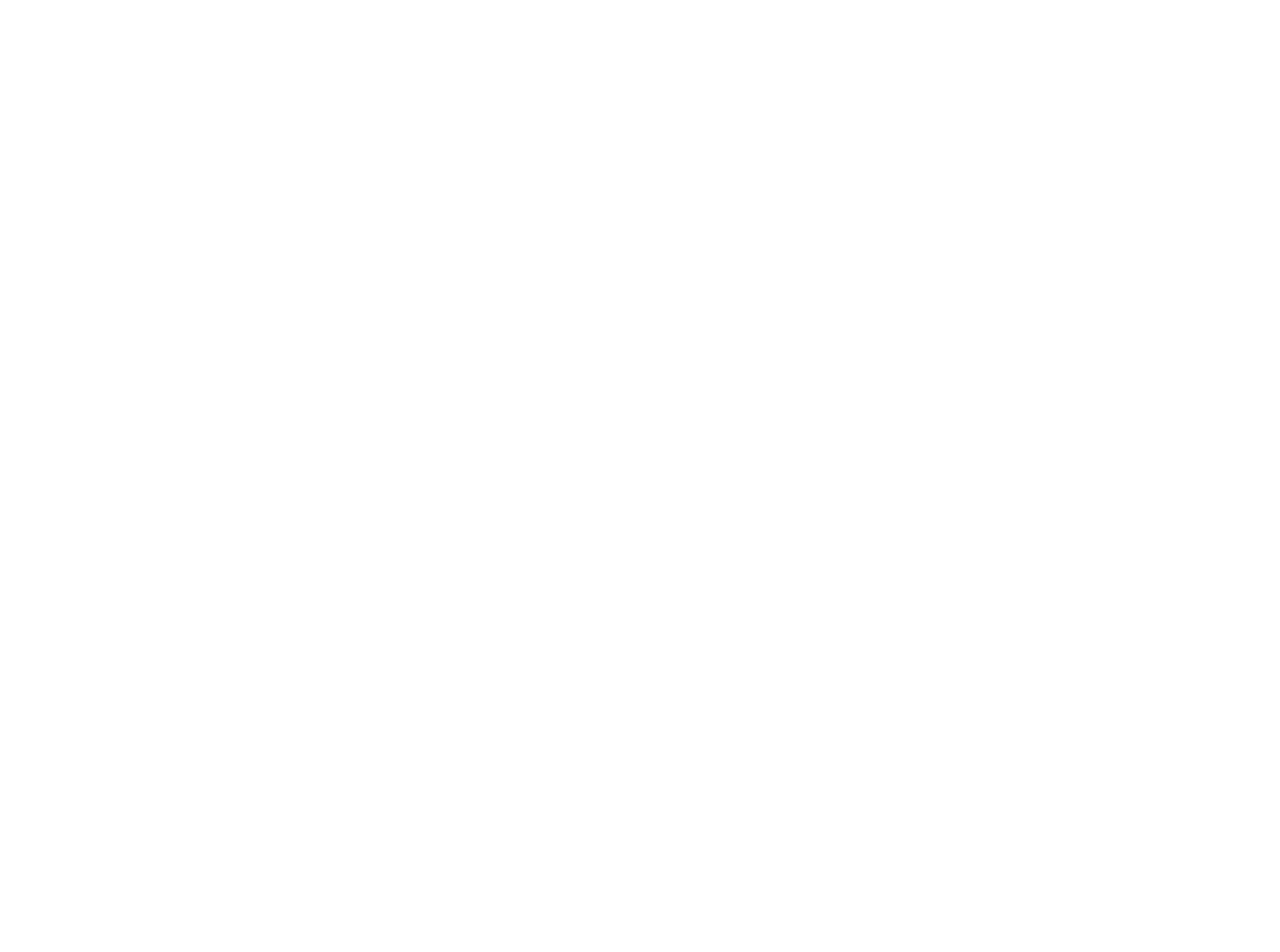
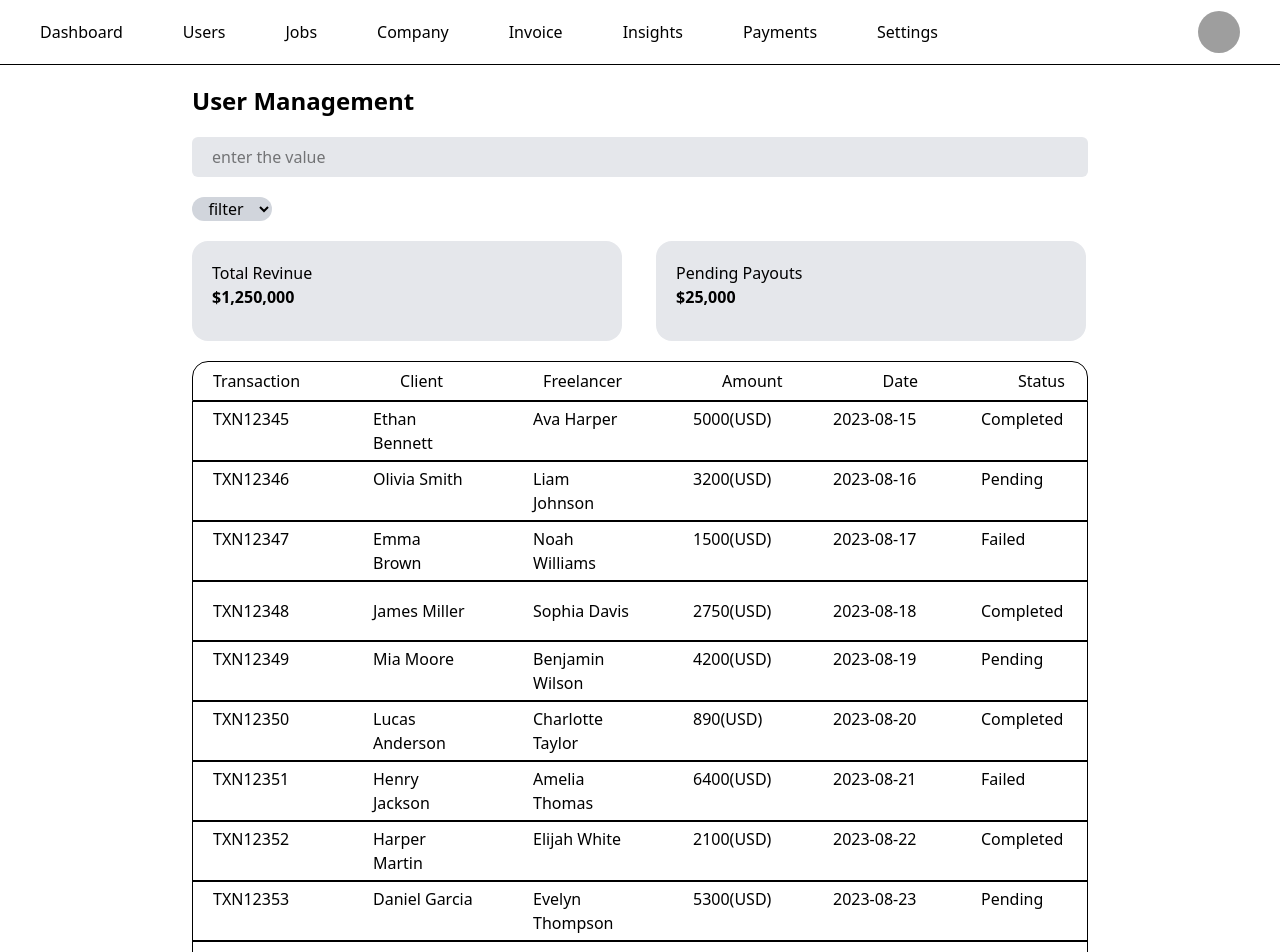
Before and after one commit to vikashkumar97983282-glitch/Talent-Talk-using-React, a React (Vite) app in the folder Talent_talk/: page /payments in a window 1280 px wide. Before the commit this address had no page. Shown: the top 952 px of the page. Before the commit the page ends 800 px from the top, so only its background shows below. Built offline with nearby package versions, Linux system fonts and the light colour scheme; grey boxes are pictures that could not be loaded; what ag-charts-community would draw is missing.

Commit message:
complete payment and history page.

```diff
--- a/Talent_talk/src/App.jsx
+++ b/Talent_talk/src/App.jsx
@@ -7,6 +7,7 @@ import Users from './users/users'
 import DashCont from './admin/dashboard/dashCont'
 import DashboardPage from './admin/dashboard/dashboardpage'
 import Job from './jobs/jobs'
+import Payments from './payments/payments'
 
 
 function App() {
@@ -21,6 +22,7 @@ function App() {
           <Route path='/dashboard' element={<Dashboard/>}/>
           <Route path='/users' element={<Users/>}/>
           <Route path='/jobs' element={<Job/>}/>
+          <Route path='/payments' element={<Payments/>}/>
         </Routes>
       </div>
     </>
--- /dev/null
+++ b/Talent_talk/src/payments/paymenHeader.jsx
@@ -0,0 +1,14 @@
+import React from "react";
+
+function PaymentHeader(props){
+
+    return (
+        <div className="">
+            <div className="h-50% w-full flex flex-wrap gap-5 ml-5">
+                <p>{props.header}</p>
+            </div>
+        </div>
+    )
+}
+
+export default PaymentHeader;
--- /dev/null
+++ b/Talent_talk/src/payments/paymentBody.jsx
@@ -0,0 +1,139 @@
+import React from "react";
+import Filter from "../users/filter";
+import PaymentStatus from "./paymentStatus";
+import PaymentHeader from "./paymenHeader";
+import PaymentHistory from "./paymentHistory";
+
+
+function PaymentsBody(){
+
+    const status = [{title:"Total Revinue", amount:"$1,250,000"},{title:"Pending Payouts", amount:"$25,000"}]
+
+    const paymentHistory=["Transaction","Client","Freelancer","Amount","Date","Status"]
+
+    const getTransaction = [
+    {
+      id: "TXN12345",
+      sender: "Ava Harper",
+      receiver: "Ethan Bennett",
+      amount: 5000,
+      currency: "USD",
+      date: "2023-08-15",
+      status: "Completed"
+    },
+    {
+      id: "TXN12346",
+      sender: "Liam Johnson",
+      receiver: "Olivia Smith",
+      amount: 3200,
+      currency: "USD",
+      date: "2023-08-16",
+      status: "Pending"
+    },
+    {
+      id: "TXN12347",
+      sender: "Noah Williams",
+      receiver: "Emma Brown",
+      amount: 1500,
+      currency: "USD",
+      date: "2023-08-17",
+      status: "Failed"
+    },
+    {
+      id: "TXN12348",
+      sender: "Sophia Davis",
+      receiver: "James Miller",
+      amount: 2750,
+      currency: "USD",
+      date: "2023-08-18",
+      status: "Completed"
+    },
+    {
+      id: "TXN12349",
+      sender: "Benjamin Wilson",
+      receiver: "Mia Moore",
+      amount: 4200,
+      currency: "USD",
+      date: "2023-08-19",
+      status: "Pending"
+    },
+    {
+      id: "TXN12350",
+      sender: "Charlotte Taylor",
+      receiver: "Lucas Anderson",
+      amount: 890,
+      currency: "USD",
+      date: "2023-08-20",
+      status: "Completed"
+    },
+    {
+      id: "TXN12351",
+      sender: "Amelia Thomas",
+      receiver: "Henry Jackson",
+      amount: 6400,
+      currency: "USD",
+      date: "2023-08-21",
+      status: "Failed"
+    },
+    {
+      id: "TXN12352",
+      sender: "Elijah White",
+      receiver: "Harper Martin",
+      amount: 2100,
+      currency: "USD",
+      date: "2023-08-22",
+      status: "Completed"
+    },
+    {
+      id: "TXN12353",
+      sender: "Evelyn Thompson",
+      receiver: "Daniel Garcia",
+      amount: 5300,
+      currency: "USD",
+      date: "2023-08-23",
+      status: "Pending"
+    },
+    {
+      id: "TXN12354",
+      sender: "Michael Martinez",
+      receiver: "Abigail Robinson",
+      amount: 7600,
+      currency: "USD",
+      date: "2023-08-24",
+      status: "Completed"
+    }
+  ];
+
+    return (
+        <div className="h-100% w-full flex flex-wrap justify-center">
+            <div className="h-100% w-[70%] mb-10">
+                <div className="">
+                <h1 className="font-bold text-2xl mt-5 mb-5">User Management</h1>
+                <input type="text" placeholder="enter the value" className="h-10 w-full bg-gray-200 rounded-md p-5"/>
+                </div>
+                <div className="h-100% w-full mt-5">
+                    <Filter/>
+                </div>
+                <div className="flex flex-wrap gap-8.5 mt-5">
+                    {status.map((elem,idx)=>{
+                        return <PaymentStatus key={idx} title={elem.title} amt={elem.amount}/>
+                    })}
+                </div>
+                <div className="h-10 w-full mt-5  flex flex-wrap items-center border rounded-t-2xl gap-20">
+                    {paymentHistory.map((elem,idx)=>{
+                        return <PaymentHeader key={idx} header={elem}/>
+                    })}
+                </div>
+                <div className=" w-full  flex flex-wrap items-center">
+                    {getTransaction.map((elem,idx)=>{
+                        return <PaymentHistory key={idx} id={elem.id} client={elem.sender} freelancer={elem.receiver} amount={elem.amount} cur={elem.currency} date={elem.date} status={elem.status}/>
+                    })}
+                </div>
+
+            </div>
+
+        </div>
+    )
+}
+
+export default PaymentsBody;
--- /dev/null
+++ b/Talent_talk/src/payments/paymentHistory.jsx
@@ -0,0 +1,19 @@
+import React from "react";
+
+function PaymentHistory(props){
+
+    return (
+        <div className="h-15 w-full  flex flex-wrap items-center border">
+            <div className=" flex flex-wrap justify-between gap-15 ml-5">
+                <p className="w-25">{props.id}</p>
+                <p className="w-25">{props.freelancer}</p>
+                <p className="w-25">{props.client}</p>
+                <p className="w-20">{props.amount}({props.cur})</p>
+                <p className="w-22">{props.date}</p>
+                <p className="w-25">{props.status}</p>
+            </div>
+        </div>
+    )
+}
+
+export default PaymentHistory;
--- /dev/null
+++ b/Talent_talk/src/payments/paymentStatus.jsx
@@ -0,0 +1,15 @@
+import React from "react";
+
+function PaymentStatus(props){
+
+    return (
+
+        <div className="h-25 w-[48%] bg-gray-200 rounded-2xl  p-5 ">
+            <p>{props.title}</p>
+            <h1 className="font-bold">{props.amt}</h1>
+        </div>
+
+    )
+}
+
+export default PaymentStatus;
--- /dev/null
+++ b/Talent_talk/src/payments/payments.jsx
@@ -0,0 +1,16 @@
+import React from "react";
+import Navbar from "../users/navbar";
+import PaymentsBody from "./paymentBody";
+
+
+function Payments(){
+
+    return (
+        <div className="h-screen w-full">
+            <Navbar/>
+            <PaymentsBody/>
+        </div>
+    )
+}
+
+export default Payments;
--- a/Talent_talk/src/users/filter.jsx
+++ b/Talent_talk/src/users/filter.jsx
@@ -7,7 +7,7 @@ function Filter(){
         <div>
             <div className="">
                 <label for="user"></label>
-                <select id="user" name="user" className="w-20 bg-gray-400 rounded-2xl text-center">
+                <select id="user" name="user" className="w-20 bg-gray-300 rounded-2xl text-center">
                     <option value="vikash">vikash</option>
                     <option value="ram">ram</option>
                     <option value="filter" selected>filter</option>
--- a/Talent_talk/src/users/navbutton.jsx
+++ b/Talent_talk/src/users/navbutton.jsx
@@ -18,7 +18,7 @@ function NavButton(props){
 
     return (
         <div className="ml-5 cursor-pointer">
-            <button className="m-5 font-medium cursor-pointer hover:scale-120 transition-transform duration-60" onClick={btnclk}>{props.elem}</button>
+            <button className="m-5 font-medium cursor-pointer hover:text-red-600 hover:scale-120 transition-transform duration-60" onClick={btnclk}>{props.elem}</button>
         </div>
     )
 }
```
